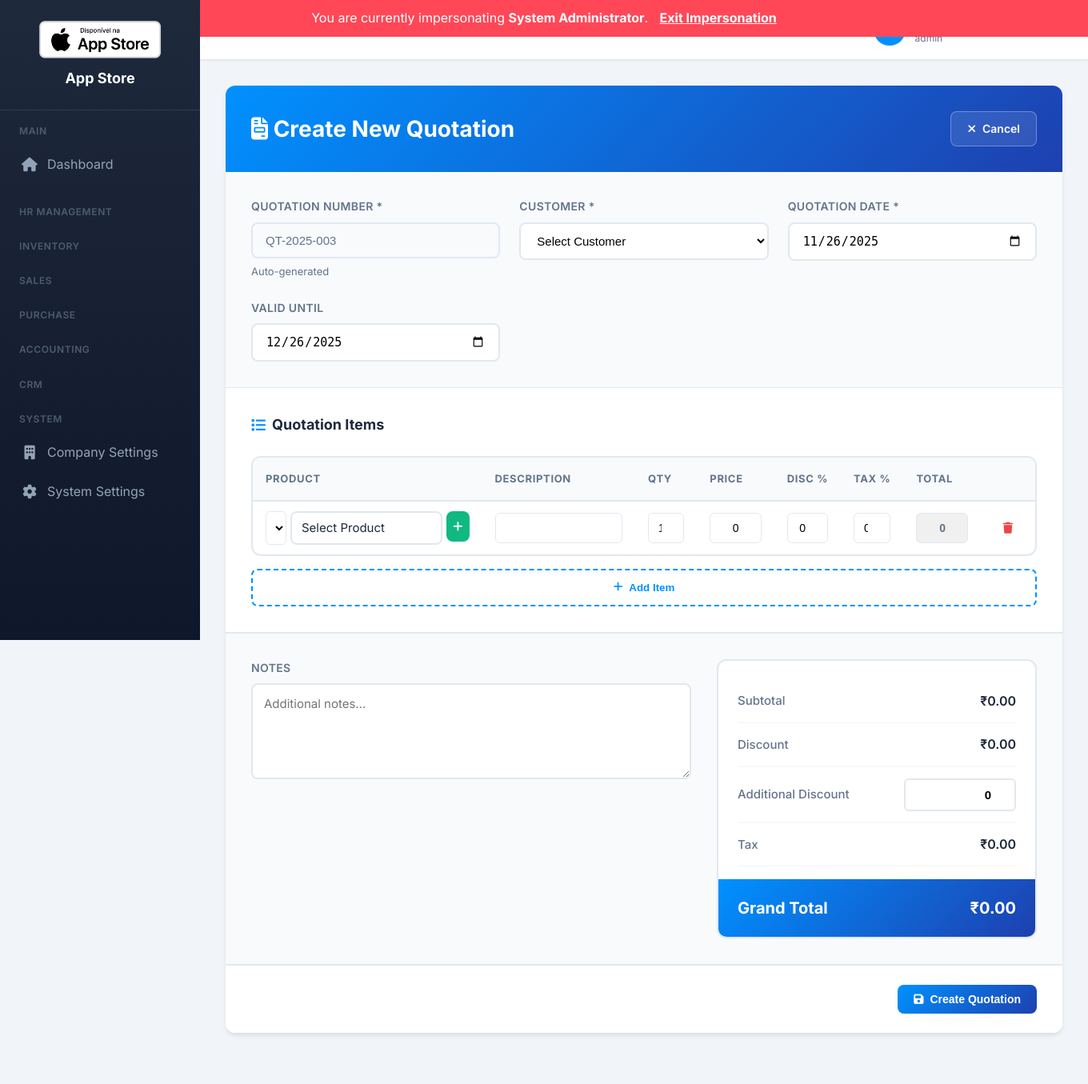
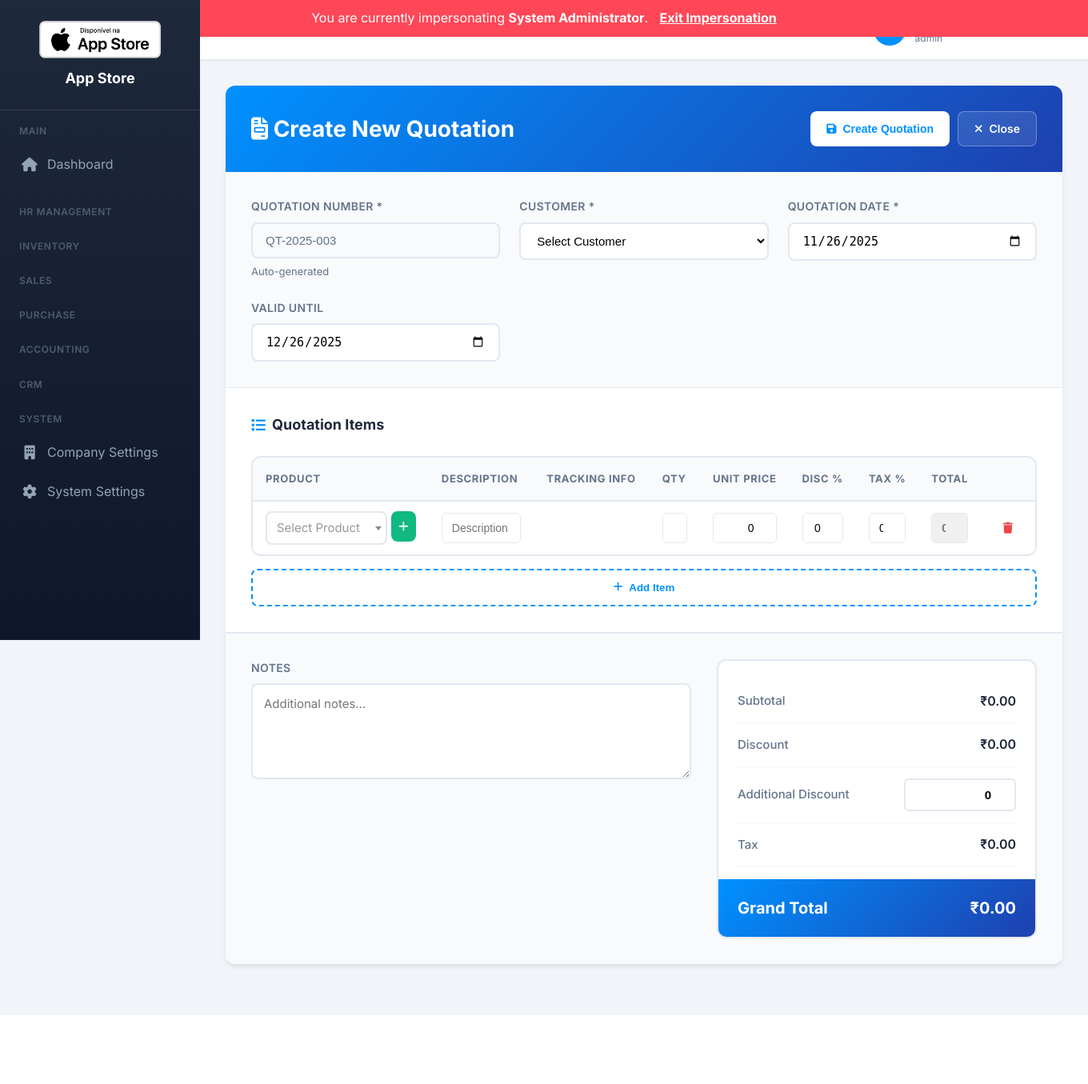
Before and after one commit to rajputgarvit/hawkerp, a PHP site: page /hawkerp/modules/sales/quotations/create.php in a window 1360 px wide. Shown: the whole page at 80% size. After the commit the page ends 1269 px from the top, so only its background shows below. Run offline with PHP 8.4, Linux system fonts and the light colour scheme; a user stored in the database is signed in; data comes from the database, SQL or seed files in the repository; some libraries are stand-ins or nearby versions.

Commit message:
feat: Add product tracking fields to quotation items and refine UI/UX for quotation creation and editing.

```diff
--- a/modules/sales/quotations/create.php
+++ b/modules/sales/quotations/create.php
@@ -71,8 +71,7 @@
                     'quantity' => $quantity,
                     'unit_price' => $unitPrice,
                     'discount_percent' => $discountPercent,
-                    'tax_rate' => $taxRate,
-                    'company_id' => $user['company_id']
+                    'tax_rate' => $taxRate
                 ]);
             }
         }
@@ -102,7 +101,7 @@
 
 // Get customers and products for dropdowns
 $customers = $db->fetchAll("SELECT id, customer_code, company_name FROM customers WHERE is_active = 1 AND company_id = ? ORDER BY company_name", [$user['company_id']]);
-$products = $db->fetchAll("SELECT id, product_code, name, selling_price, tax_rate, hsn_code FROM products WHERE is_active = 1 AND company_id = ? ORDER BY name", [$user['company_id']]);
+$products = $db->fetchAll("SELECT id, product_code, name, selling_price, tax_rate, hsn_code, has_serial_number, has_warranty, has_expiry_date FROM products WHERE is_active = 1 AND company_id = ? ORDER BY name", [$user['company_id']]);
 ?>
 <!DOCTYPE html>
 <html lang="en">
@@ -110,18 +109,25 @@
     <meta charset="UTF-8">
     <meta name="viewport" content="width=device-width, initial-scale=1.0">
     <title>Create Quotation - <?php echo APP_NAME; ?></title>
-     <!-- jQuery CDN (required for Select2) -->
+
+    <!-- CSS Files -->
+    <link rel="stylesheet" href="../../../public/assets/css/style.css">
+    <link href="https://fonts.googleapis.com/css2?family=Inter:wght@400;500;600;700&display=swap" rel="stylesheet">
+    <link rel="stylesheet" href="https://cdnjs.cloudflare.com/ajax/libs/font-awesome/6.4.0/css/all.min.css">
+    <link href="https://cdn.jsdelivr.net/npm/select2@4.1.0-rc.0/dist/css/select2.min.css" rel="stylesheet" />
+
+    <!-- JavaScript Files - Load in correct order -->
     <script src="https://code.jquery.com/jquery-3.6.0.min.js"></script>
-    <!-- Select2 JS -->
     <script src="https://cdn.jsdelivr.net/npm/select2@4.1.0-rc.0/dist/js/select2.min.js"></script>
+
+    <!-- Pass PHP data to JavaScript -->
     <script>
-        // Pass PHP data to JS
         window.productsData = <?php echo json_encode($products); ?>;
     </script>
+
+    <!-- Custom quotations JavaScript -->
     <script src="../../../public/assets/js/modules/sales/quotations.js"></script>
-    <link rel="stylesheet" href="../../../public/assets/css/style.css?v=<?php echo time(); ?>">
-    <link href="https://fonts.googleapis.com/css2?family=Inter:wght@400;500;600;700&display=swap" rel="stylesheet">
-    <link rel="stylesheet" href="https://cdnjs.cloudflare.com/ajax/libs/font-awesome/6.4.0/css/all.min.css">
+
     <style>
         /* Select2 Customization */
         .select2-container .select2-selection--single {
@@ -345,6 +351,28 @@
 
         .items-table input[type="number"] {
             text-align: right;
+        }
+
+        /* Column Widths */
+        .col-product { width: 28%; }
+        .col-desc { width: 18%; }
+        .col-tracking { width: 16%; }
+        .col-qty { width: 8%; }
+        .col-price { width: 10%; }
+        .col-disc { width: 8%; }
+        .col-tax { width: 8%; }
+        .col-total { width: 10%; }
+        .col-action { width: 4%; }
+
+        /* Tracking Info */
+        .tracking-info {
+            display: flex;
+            flex-direction: column;
+            gap: 0.375rem;
+        }
+
+        .tracking-info input {
+            font-size: 0.8125rem !important;
         }
 
         /* Action Buttons */
@@ -647,9 +675,14 @@
                     <!-- Header -->
                     <div class="invoice-header">
                         <h2><i class="fas fa-file-invoice"></i> Create New Quotation</h2>
-                        <a href="index.php" class="btn" style="background: rgba(255,255,255,0.1); color: white; border: 1px solid rgba(255,255,255,0.3);">
-                            <i class="fas fa-times"></i> Cancel
-                        </a>
+                        <div style="display: flex; gap: 10px;">
+                            <button type="submit" form="quotationForm" class="btn" style="background: white; color: var(--primary-color); font-weight: bold;">
+                                <i class="fas fa-save"></i> Create Quotation
+                            </button>
+                            <a href="index.php" class="btn" style="background: rgba(255,255,255,0.1); color: white; border: 1px solid rgba(255,255,255,0.3);">
+                                <i class="fas fa-times"></i> Close
+                            </a>
+                        </div>
                     </div>
 
                     <form method="POST" id="quotationForm">
@@ -697,14 +730,15 @@
                                 <table class="items-table" id="itemsTable">
                                     <thead>
                                         <tr>
-                                            <th style="width: 30%;">Product</th>
-                                            <th style="width: 20%;">Description</th>
-                                            <th style="width: 8%;">Qty</th>
-                                            <th style="width: 10%;">Price</th>
-                                            <th style="width: 8%;">Disc %</th>
-                                            <th style="width: 8%;">Tax %</th>
-                                            <th style="width: 10%;">Total</th>
-                                            <th style="width: 6%;"></th>
+                                            <th class="col-product">Product</th>
+                                            <th class="col-desc">Description</th>
+                                            <th class="col-tracking">Tracking Info</th>
+                                            <th class="col-qty">Qty</th>
+                                            <th class="col-price">Unit Price</th>
+                                            <th class="col-disc">Disc %</th>
+                                            <th class="col-tax">Tax %</th>
+                                            <th class="col-total">Total</th>
+                                            <th class="col-action"></th>
                                         </tr>
                                     </thead>
                                     <tbody id="itemsBody">
@@ -717,7 +751,10 @@
                                                             <option value="<?php echo $product['id']; ?>"
                                                                     data-price="<?php echo $product['selling_price']; ?>"
                                                                     data-tax="<?php echo $product['tax_rate']; ?>"
-                                                                    data-name="<?php echo htmlspecialchars($product['name']); ?>">
+                                                                    data-name="<?php echo htmlspecialchars($product['name']); ?>"
+                                                                    data-has-serial="<?php echo $product['has_serial_number'] ?? 0; ?>"
+                                                                    data-has-warranty="<?php echo $product['has_warranty'] ?? 0; ?>"
+                                                                    data-has-expiry="<?php echo $product['has_expiry_date'] ?? 0; ?>">
                                                                 <?php echo htmlspecialchars($product['product_code'] . ' - ' . $product['name']); ?>
                                                             </option>
                                                         <?php endforeach; ?>
@@ -727,7 +764,16 @@
                                                     </button>
                                                 </div>
                                             </td>
-                                            <td><input type="text" name="items[0][description]" class="item-description"></td>
+                                            <td>
+                                                <input type="text" name="items[0][description]" class="item-description" placeholder="Description">
+                                            </td>
+                                            <td>
+                                                <div class="tracking-info">
+                                                    <input type="text" name="items[0][serial_number]" class="item-serial" placeholder="Serial/IMEI" style="display: none;">
+                                                    <input type="text" name="items[0][warranty_period]" class="item-warranty" placeholder="Warranty" style="display: none;">
+                                                    <input type="date" name="items[0][expiry_date]" class="item-expiry" style="display: none;" title="Expiry Date">
+                                                </div>
+                                            </td>
                                             <td><input type="number" name="items[0][quantity]" class="item-quantity" value="1" step="0.01" min="0" onchange="calculateRow(this)" required></td>
                                             <td><input type="number" name="items[0][unit_price]" class="item-price" value="0" step="0.01" min="0" onchange="calculateRow(this)" required></td>
                                             <td><input type="number" name="items[0][discount_percent]" class="item-discount" value="0" step="0.01" min="0" max="100" onchange="calculateRow(this)"></td>
@@ -775,13 +821,6 @@
                                     </div>
                                 </div>
                             </div>
-                        </div>
-
-                        <!-- Form Actions -->
-                        <div class="form-actions">
-                            <button type="submit" class="btn btn-primary">
-                                <i class="fas fa-save"></i> Create Quotation
-                            </button>
                         </div>
                     </form>
                 </div>
```
Also changed, not shown: modules/sales/quotations/edit.php (+79 -29 lines).
